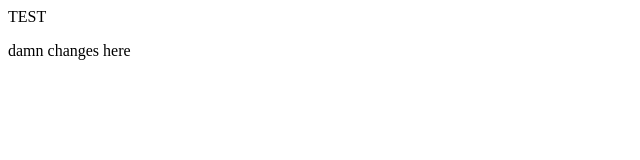
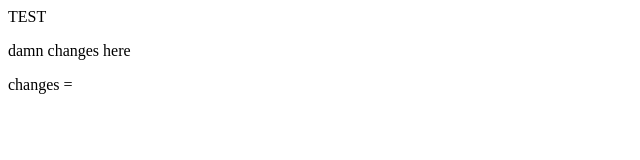
Before and after one commit to cmocode91/project_001, a plain HTML site: page index.html in a window 1280 px wide. Shown: the full height of the page, 0-640 px from the left. Drawn offline with Linux system fonts and the light colour scheme.

Commit message:
morechange

```diff
--- a/index.html
+++ b/index.html
@@ -9,6 +9,7 @@
     <div class="Awesome">
         TEST
         <p>damn changes here</p>
+        <p>changes =</p>
     </div>
 </body>
 </html>
```
